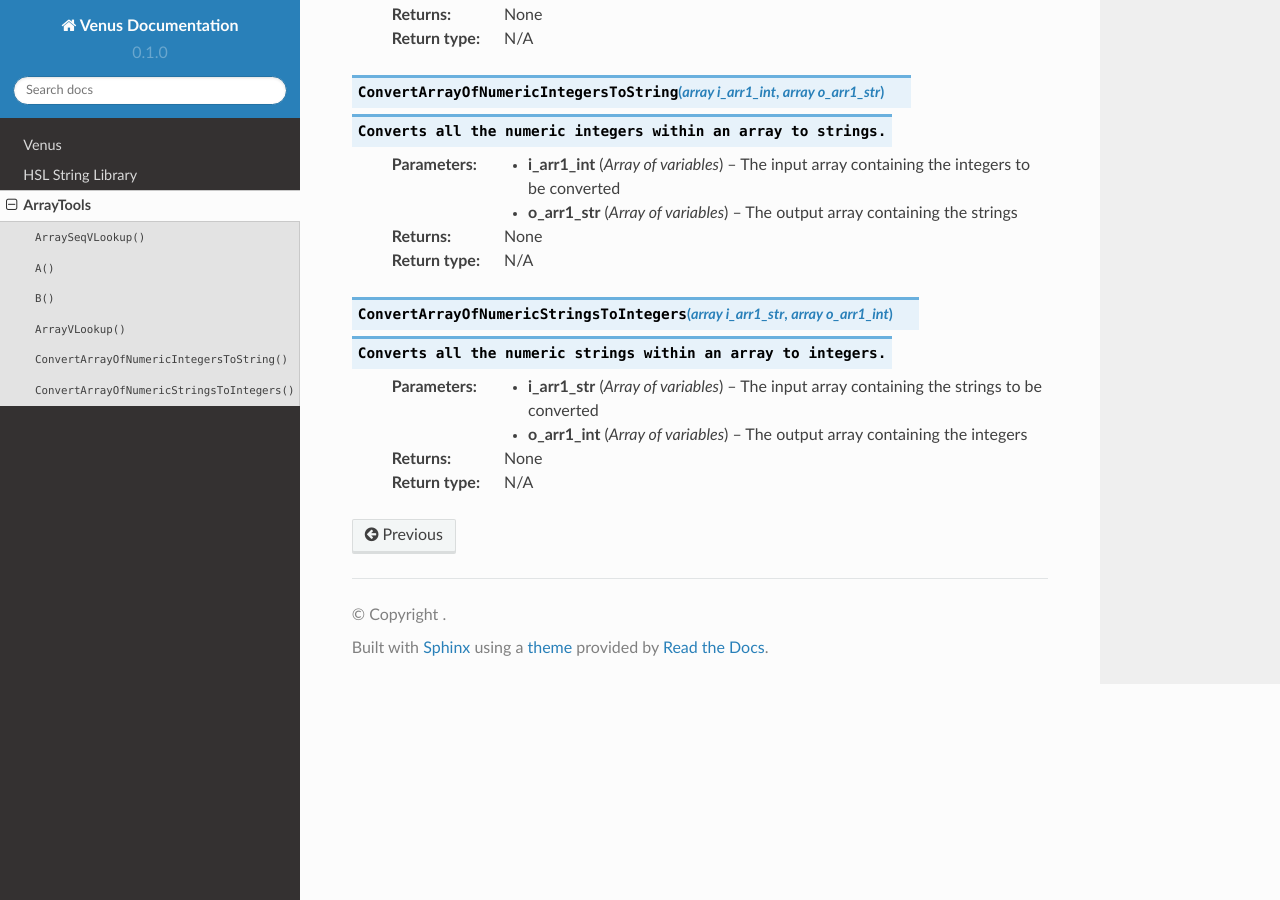
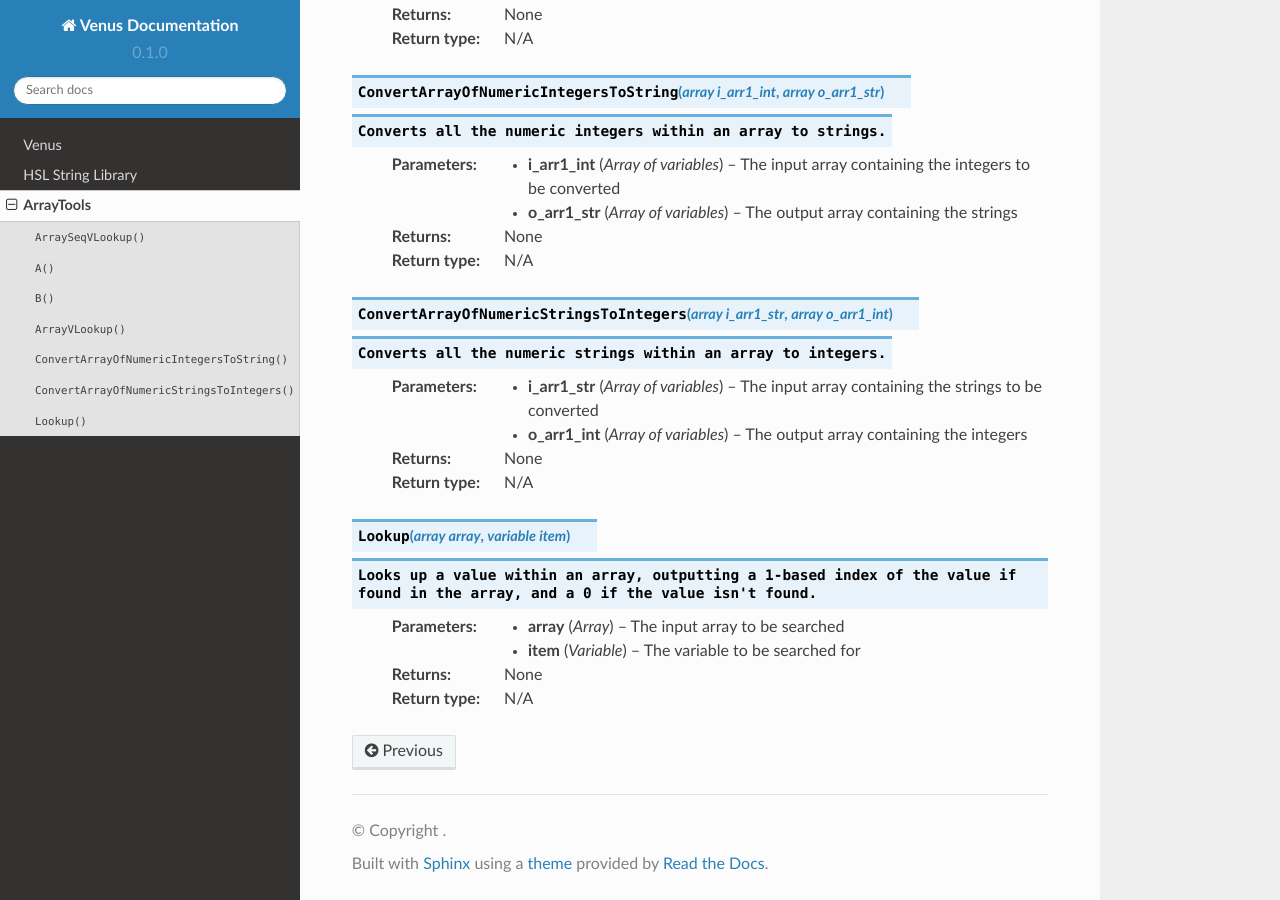
Before and after one commit to theonetruenerd/VenusLibraryDocumentation, a Sphinx documentation site: the page built from docs/source/ArrayTools.rst, in a window 1280 px wide and 900 px high, scrolled down 1397 px. Built offline with Sphinx 7.4.7 and the Read the Docs theme 2.0.0, drawn with Linux system fonts in a browser that asks for light colours.

Commit message:
Update ArrayTools.rst

```diff
--- a/docs/source/ArrayTools.rst
+++ b/docs/source/ArrayTools.rst
@@ -74,3 +74,13 @@ The ArrayTools library provides the following functions:
   :type o_arr1_int: Array of variables
   :return: None
   :rtype: N/A
+
+.. py:function:: Lookup(array array, variable item)
+  Looks up a value within an array, outputting a 1-based index of the value if found in the array, and a 0 if the value isn't found.
+
+  :param array: The input array to be searched
+  :param item: The variable to be searched for
+  :type array: Array
+  :type item: Variable
+  :return: None
+  :rtype: N/A
```
